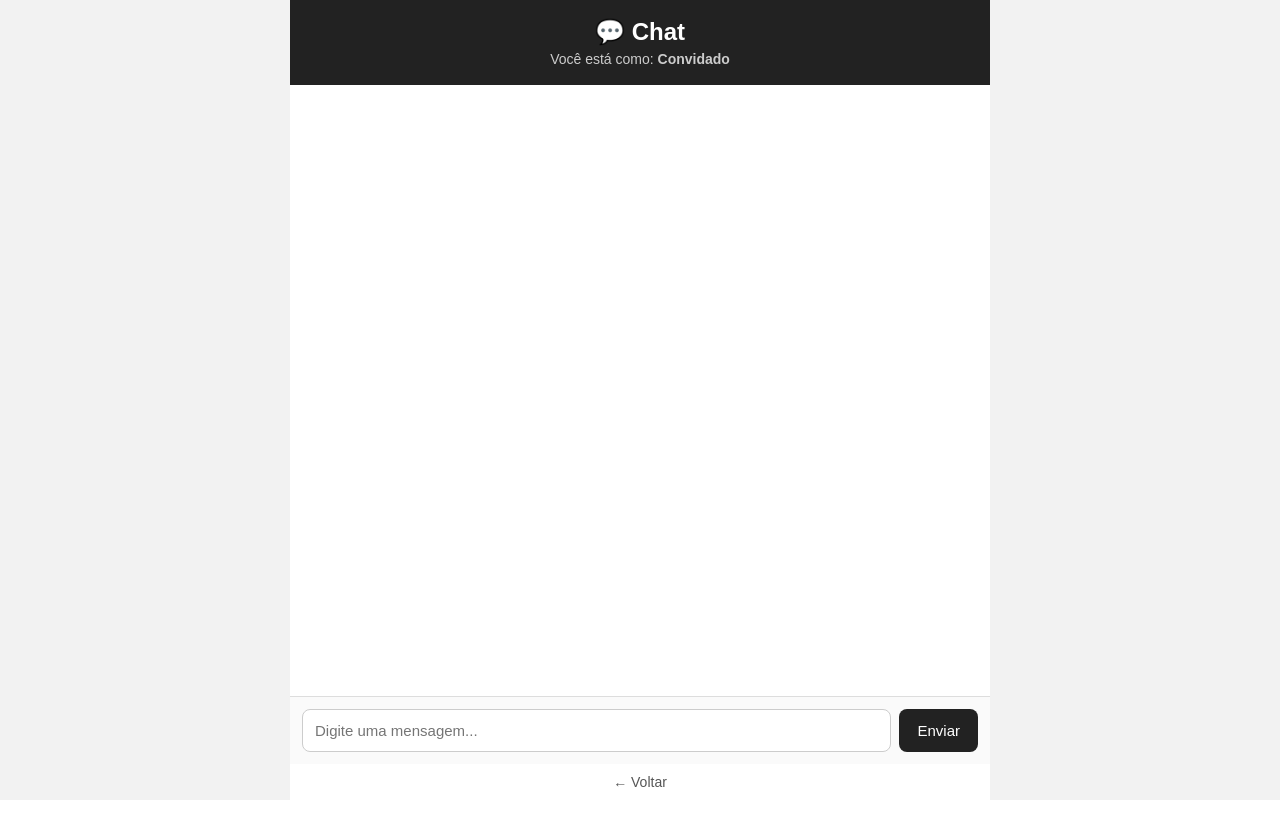
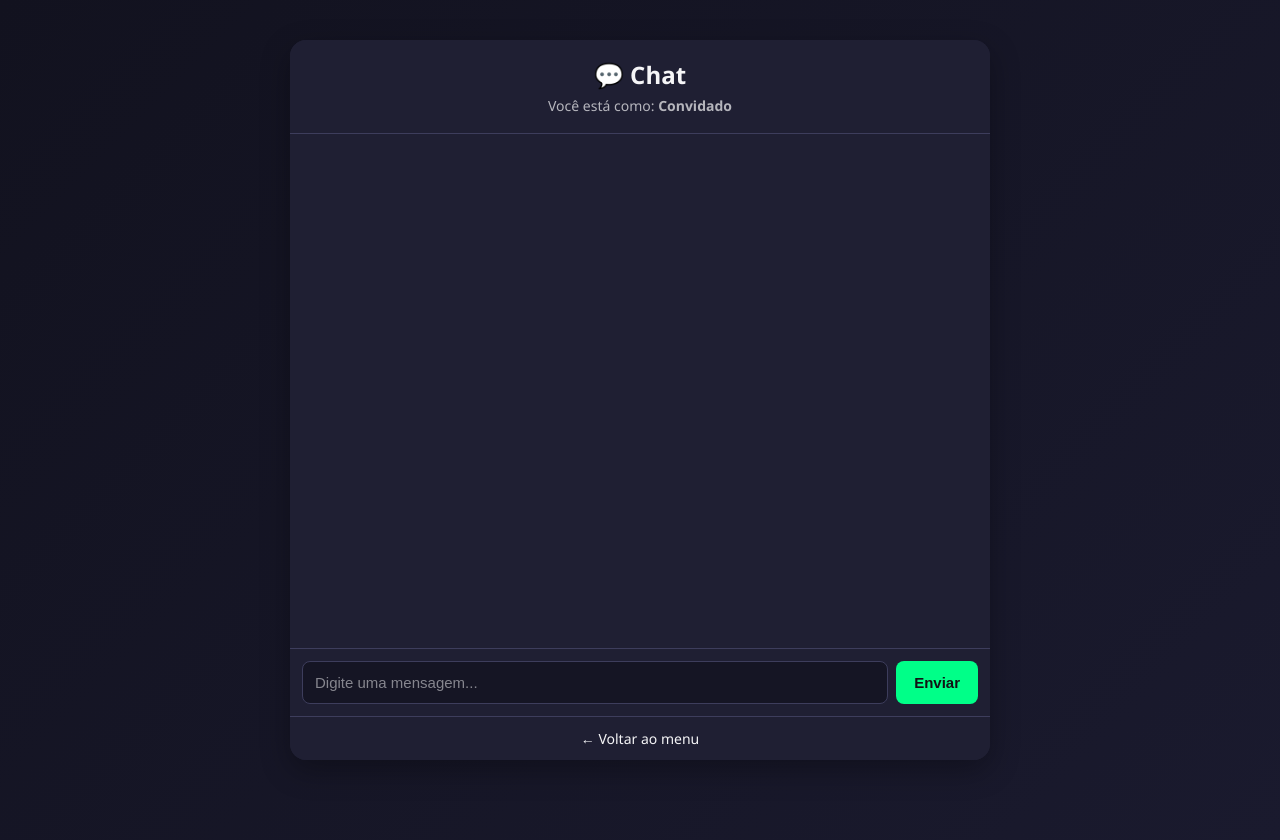
Before and after one commit to dsilva55629-eng/Primeiro-Site, a Flask app: page /chat in a window 1280 px wide. Before the commit the page ends 800 px from the top, so only its background shows below. Run offline with Flask 3, Linux system fonts and the light colour scheme; data that the repository does not hold is empty.

Commit message:
Update chat.html

```diff
--- a/templates/chat.html
+++ b/templates/chat.html
@@ -9,32 +9,62 @@
     <script src="https://cdn.socket.io/4.8.1/socket.io.min.js"></script>
 
     <style>
+        :root {
+            --bg: linear-gradient(135deg, #12121f, #1a1a2e);
+            --container: #1f1f33;
+            --input: #151524;
+            --border: #3d3d5c;
+            --text: #f5f5f7;
+            --primary: #00ff88;
+            --mensagem: #292940;
+            --botao: #00ff88;
+            --botao-texto: #121214;
+        }
+
+        [data-theme="light"] {
+            --bg: linear-gradient(135deg, #e0e5ec, #f0f4f8);
+            --container: #ffffff;
+            --input: #f5f7fa;
+            --border: #d1d9e6;
+            --text: #2b2b40;
+            --primary: #007bff;
+            --mensagem: #e9edf3;
+            --botao: #007bff;
+            --botao-texto: #ffffff;
+        }
+
         * {
             box-sizing: border-box;
         }
 
         body {
             margin: 0;
-            font-family: Arial, sans-serif;
-            background: #f2f2f2;
-            color: #222;
+            font-family: 'Segoe UI', Arial, sans-serif;
+            background: var(--bg);
+            color: var(--text);
+            min-height: 100vh;
+            transition: background 0.3s ease, color 0.3s ease;
         }
 
         .container {
-            width: 100%;
+            width: 95%;
             max-width: 700px;
-            height: 100vh;
-            margin: auto;
+            height: 90vh;
+            margin: 5vh auto;
             display: flex;
             flex-direction: column;
-            background: white;
+            background: var(--container);
+            border-radius: 16px;
+            overflow: hidden;
+            box-shadow: 0 10px 30px rgba(0,0,0,0.3);
         }
 
         .topo {
-            background: #222;
-            color: white;
+            background: var(--container);
+            color: var(--text);
             padding: 18px;
             text-align: center;
+            border-bottom: 1px solid var(--border);
         }
 
         .topo h1 {
@@ -45,7 +75,7 @@
         .usuario {
             margin-top: 5px;
             font-size: 14px;
-            color: #ccc;
+            opacity: 0.7;
         }
 
         #mensagens {
@@ -58,7 +88,7 @@
         }
 
         .mensagem {
-            background: #eeeeee;
+            background: var(--mensagem);
             padding: 10px 12px;
             border-radius: 10px;
             max-width: 85%;
@@ -67,12 +97,13 @@
 
         .nome {
             font-weight: bold;
+            color: var(--primary);
             margin-right: 6px;
         }
 
         .hora {
             font-size: 11px;
-            color: #777;
+            opacity: 0.6;
             margin-left: 6px;
         }
 
@@ -80,48 +111,58 @@
             display: flex;
             gap: 8px;
             padding: 12px;
-            border-top: 1px solid #ddd;
-            background: #fafafa;
+            border-top: 1px solid var(--border);
+            background: var(--container);
         }
 
         #mensagem {
             flex: 1;
             padding: 12px;
-            border: 1px solid #ccc;
+            border: 1px solid var(--border);
             border-radius: 8px;
             outline: none;
             font-size: 15px;
+            background: var(--input);
+            color: var(--text);
+        }
+
+        #mensagem::placeholder {
+            color: var(--text);
+            opacity: 0.5;
         }
 
         #mensagem:focus {
-            border-color: #555;
+            border-color: var(--primary);
         }
 
         button {
             padding: 12px 18px;
             border: none;
             border-radius: 8px;
-            background: #222;
-            color: white;
+            background: var(--botao);
+            color: var(--botao-texto);
             cursor: pointer;
             font-size: 15px;
+            font-weight: bold;
         }
 
         button:hover {
-            background: #444;
+            opacity: 0.85;
         }
 
         .voltar {
             display: block;
             text-align: center;
-            padding: 10px;
-            color: #555;
+            padding: 12px;
+            color: var(--text);
+            background: var(--container);
             text-decoration: none;
             font-size: 14px;
+            border-top: 1px solid var(--border);
         }
 
         .voltar:hover {
-            text-decoration: underline;
+            background: var(--input);
         }
     </style>
 </head>
@@ -134,7 +175,8 @@
         <h1>💬 Chat</h1>
 
         <div class="usuario">
-            Você está como: <strong>{{ usuario }}</strong>
+            Você está como:
+            <strong>{{ usuario }}</strong>
         </div>
     </div>
 
@@ -151,6 +193,7 @@
     </div>
 
     <form class="formulario" id="formulario">
+
         <input
             type="text"
             id="mensagem"
@@ -159,64 +202,148 @@
             maxlength="500"
         >
 
-        <button type="submit">Enviar</button>
+        <button type="submit">
+            Enviar
+        </button>
+
     </form>
 
-    <a href="/" class="voltar">← Voltar</a>
+    <a href="/" class="voltar">
+        ← Voltar ao menu
+    </a>
 
 </div>
 
 <script>
+
+    // =========================
+    // TEMA
+    // =========================
+
+    function aplicarTema() {
+
+        const tema = localStorage.getItem("tema") || "dark";
+
+        if (tema === "light") {
+
+            document.documentElement.setAttribute(
+                "data-theme",
+                "light"
+            );
+
+        } else {
+
+            document.documentElement.removeAttribute(
+                "data-theme"
+            );
+        }
+    }
+
+    aplicarTema();
+
+
+    // =========================
+    // SOCKET.IO
+    // =========================
+
     const socket = io();
 
-    const formulario = document.getElementById("formulario");
-    const input = document.getElementById("mensagem");
-    const mensagens = document.getElementById("mensagens");
+    const formulario =
+        document.getElementById("formulario");
 
-    formulario.addEventListener("submit", function(event) {
+    const input =
+        document.getElementById("mensagem");
+
+    const mensagens =
+        document.getElementById("mensagens");
+
+
+    // =========================
+    // ENVIAR MENSAGEM
+    // =========================
+
+    formulario.addEventListener(
+        "submit",
+        function(event) {
+
             event.preventDefault();
 
-        const mensagem = input.value.trim();
+            const mensagem =
+                input.value.trim();
 
             if (mensagem === "") {
                 return;
             }
 
-        socket.emit("enviar_mensagem", {
+            socket.emit(
+                "enviar_mensagem",
+                {
                     mensagem: mensagem
-        });
+                }
+            );
 
             input.value = "";
             input.focus();
-    });
+        }
+    );
 
-    socket.on("receber_mensagem", function(data) {
 
-        const div = document.createElement("div");
+    // =========================
+    // RECEBER MENSAGEM
+    // =========================
+
+    socket.on(
+        "receber_mensagem",
+        function(data) {
+
+            const div =
+                document.createElement("div");
+
             div.className = "mensagem";
 
-        const nome = document.createElement("span");
+
+            const nome =
+                document.createElement("span");
+
             nome.className = "nome";
-        nome.textContent = data.usuario + ":";
 
-        const texto = document.createElement("span");
-        texto.textContent = data.mensagem;
+            nome.textContent =
+                data.usuario + ":";
 
-        const hora = document.createElement("span");
+
+            const texto =
+                document.createElement("span");
+
+            texto.textContent =
+                data.mensagem;
+
+
+            const hora =
+                document.createElement("span");
+
             hora.className = "hora";
-        hora.textContent = data.hora;
+
+            hora.textContent =
+                data.hora;
+
 
             div.appendChild(nome);
             div.appendChild(texto);
             div.appendChild(hora);
 
+
             mensagens.appendChild(div);
 
-        mensagens.scrollTop = mensagens.scrollHeight;
-    });
+            mensagens.scrollTop =
+                mensagens.scrollHeight;
+        }
+    );
 
-    // Deixa o chat já na última mensagem quando abrir
-    mensagens.scrollTop = mensagens.scrollHeight;
+
+    // Vai direto para a última mensagem
+    mensagens.scrollTop =
+        mensagens.scrollHeight;
+
 </script>
 
 </body>
```
Lines whose indentation alone changed are shown as unchanged.
